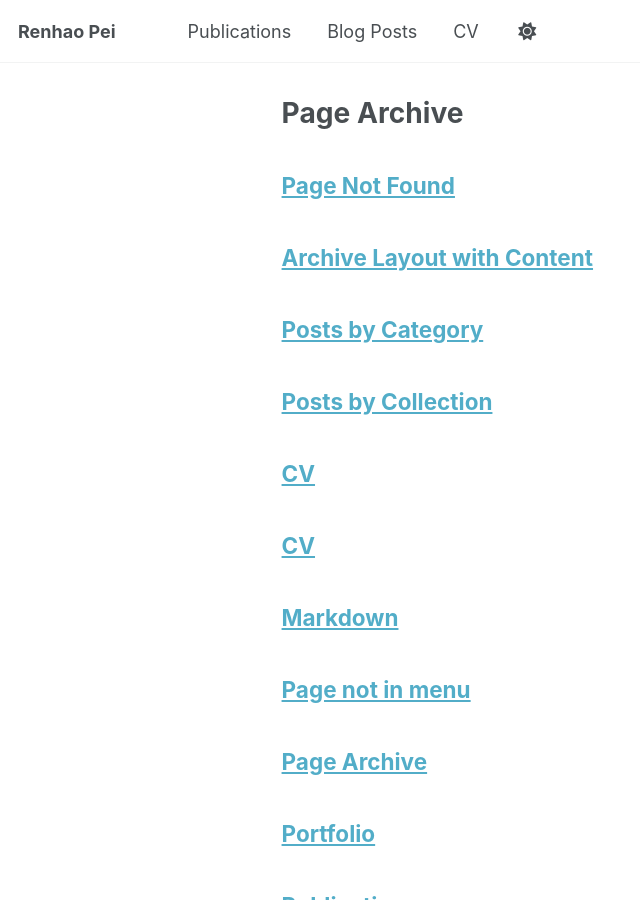
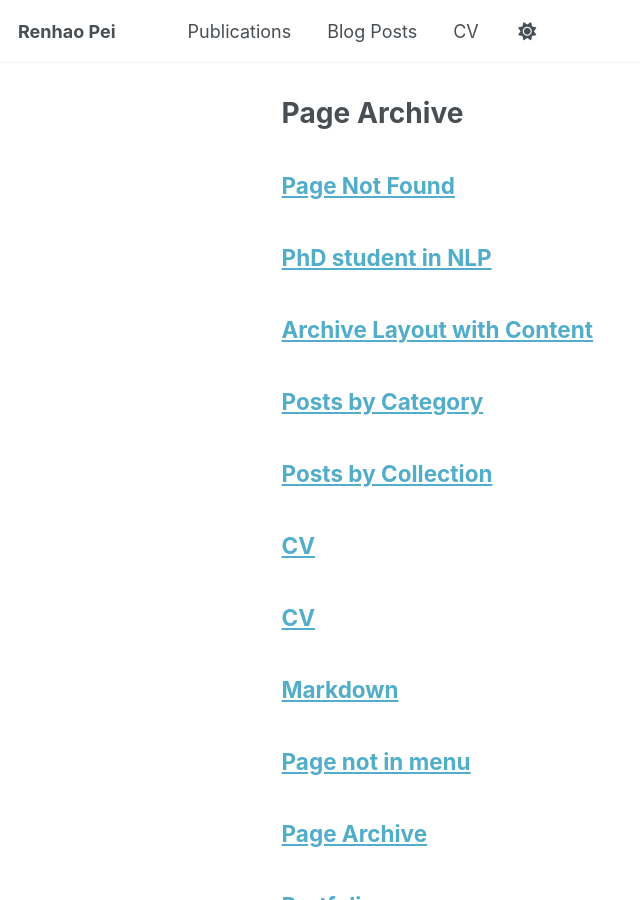
Before and after one commit to Peirh/peirh.github.io, a Jekyll site: the page built from _pages/page-archive.html, in a window 1280 px wide and 900 px high. Shown: the whole window, without its empty margins (0-640 px from the left). Built offline with Jekyll 4.4.1, drawn with Linux system fonts in a browser that asks for light colours; a script bundle is joined from its source files by our own code; library files that are not in the unit come from our copies.

Commit message:
Enhance about page with metadata and redirects
Added permalink, title, and redirect information to the about page.

```diff
--- a/_pages/about.md
+++ b/_pages/about.md
@@ -1,7 +1,11 @@
 ---
+permalink: /
+title: "PhD student in NLP"
 layout: home
 author_profile: true
-
+redirect_from:
+  - /about/
+  - /about.html
 ---
 
 PhD student in NLP at the ELLIS Institute Finland and TurkuNLP.
```
